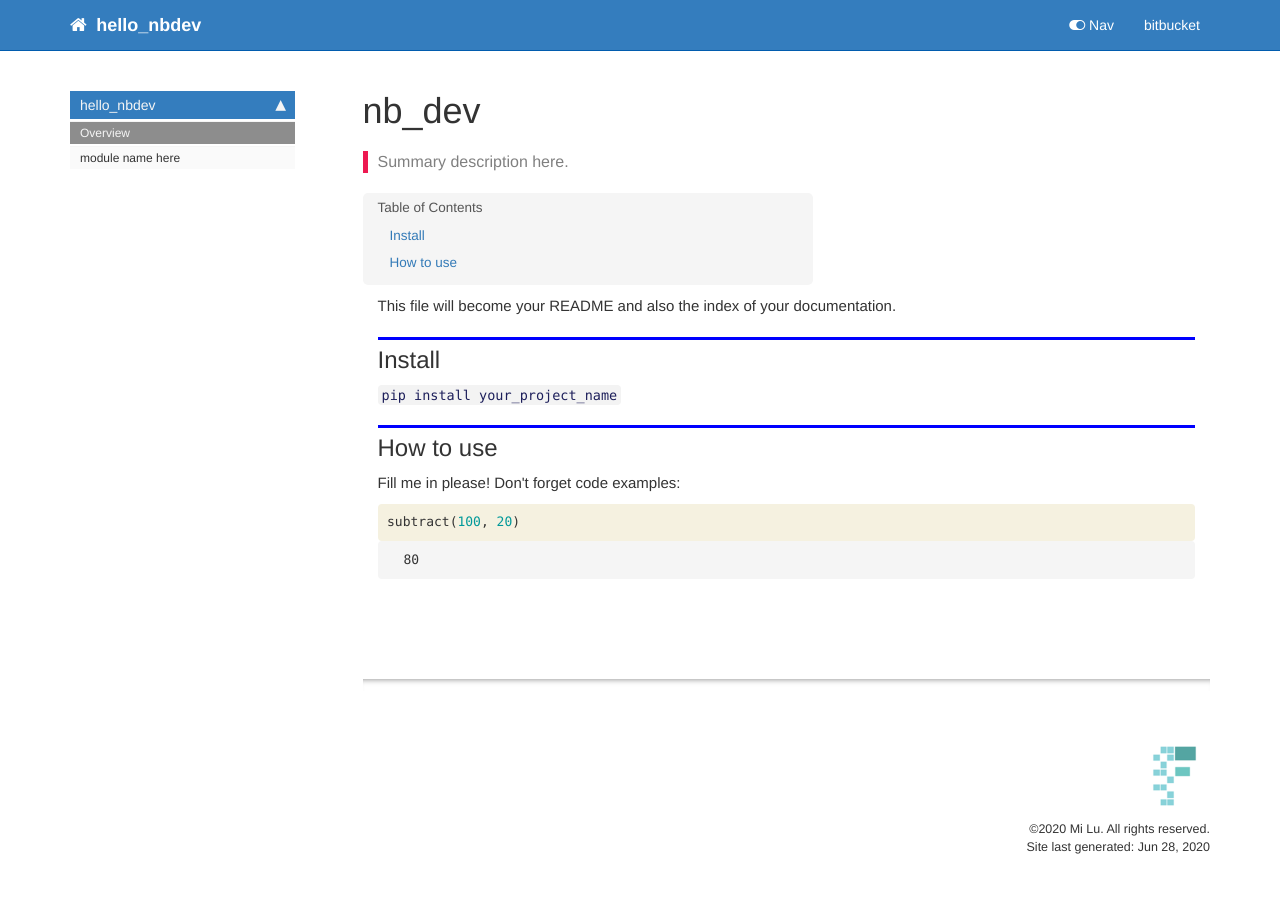
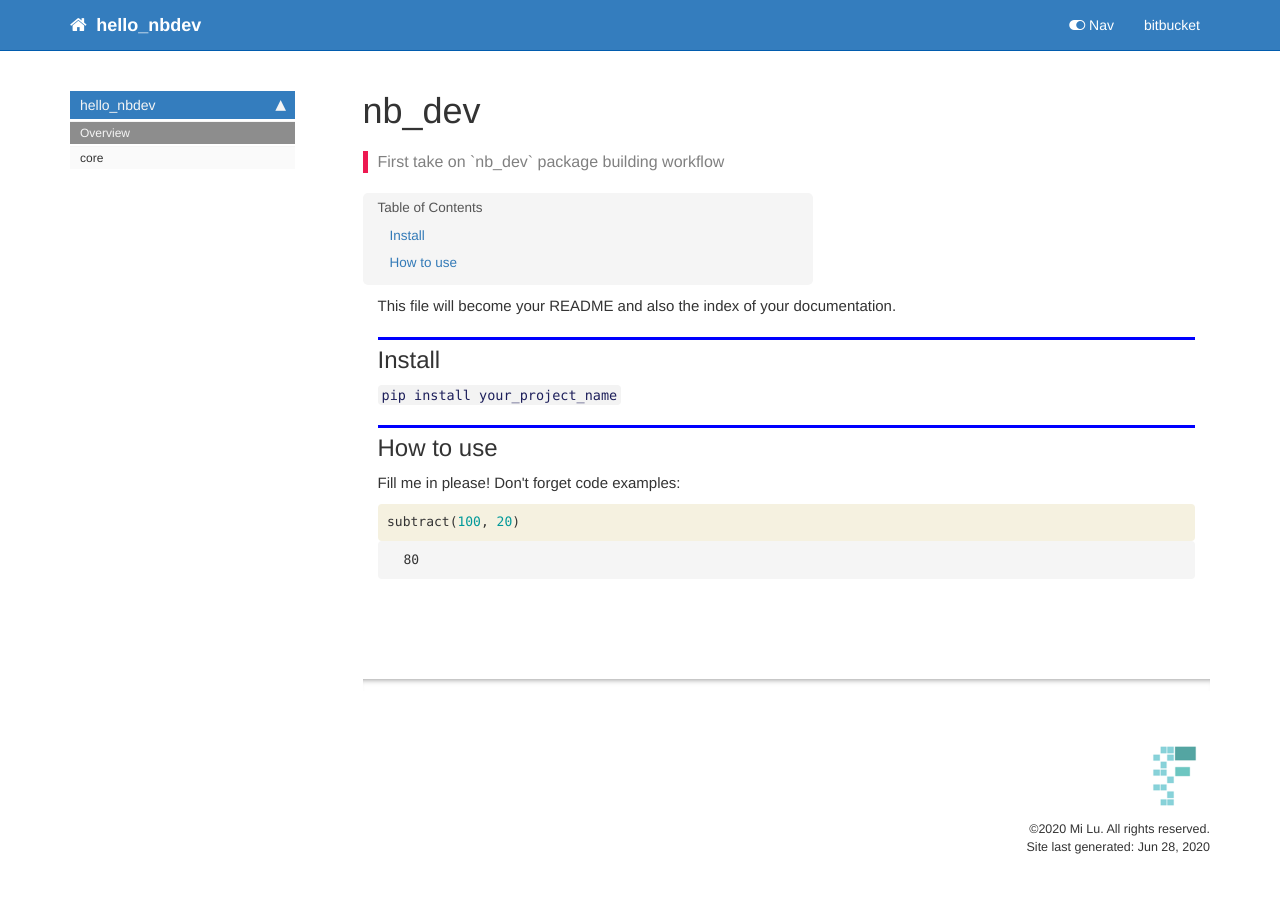
Before and after one commit to miluio/hello_nbdev, a Jekyll site: the page built from docs/index.html, in a window 1280 px wide. Built offline with Jekyll 4.4.1, drawn with Linux system fonts in a browser that asks for light colours; nearby versions of some CDN libraries; comment, search, counter and statistics services are not loaded.

Commit message:
auto updated

```diff
--- a/docs/_data/sidebars/home_sidebar.yml
+++ b/docs/_data/sidebars/home_sidebar.yml
@@ -10,7 +10,7 @@ entries:
       title: Overview
       url: /
     - output: web,pdf
-      title: module name here
+      title: core
       url: /core
     output: web
     title: hello_nbdev
--- a/docs/core.html
+++ b/docs/core.html
@@ -1,12 +1,12 @@
 ---
 
-title: module name here
+title: core
 
 keywords: fastai
 sidebar: home_sidebar
 
-summary: "API details."
-description: "API details."
+summary: "Some details or core module"
+description: "Some details or core module"
 ---
 <!--
 
--- a/docs/index.html
+++ b/docs/index.html
@@ -5,8 +5,8 @@ title: nb_dev
 keywords: fastai
 sidebar: home_sidebar
 
-summary: "Summary description here."
-description: "Summary description here."
+summary: "First take on `nb_dev` package building workflow"
+description: "First take on `nb_dev` package building workflow"
 ---
 <!--
 
--- a/docs/sidebar.json
+++ b/docs/sidebar.json
@@ -1,6 +1,6 @@
 {
   "hello_nbdev": {
     "Overview": "/",
-    "module name here": "/core"
+    "core": "/core"
   }
 }
```
Also changed, not shown: README.md.
